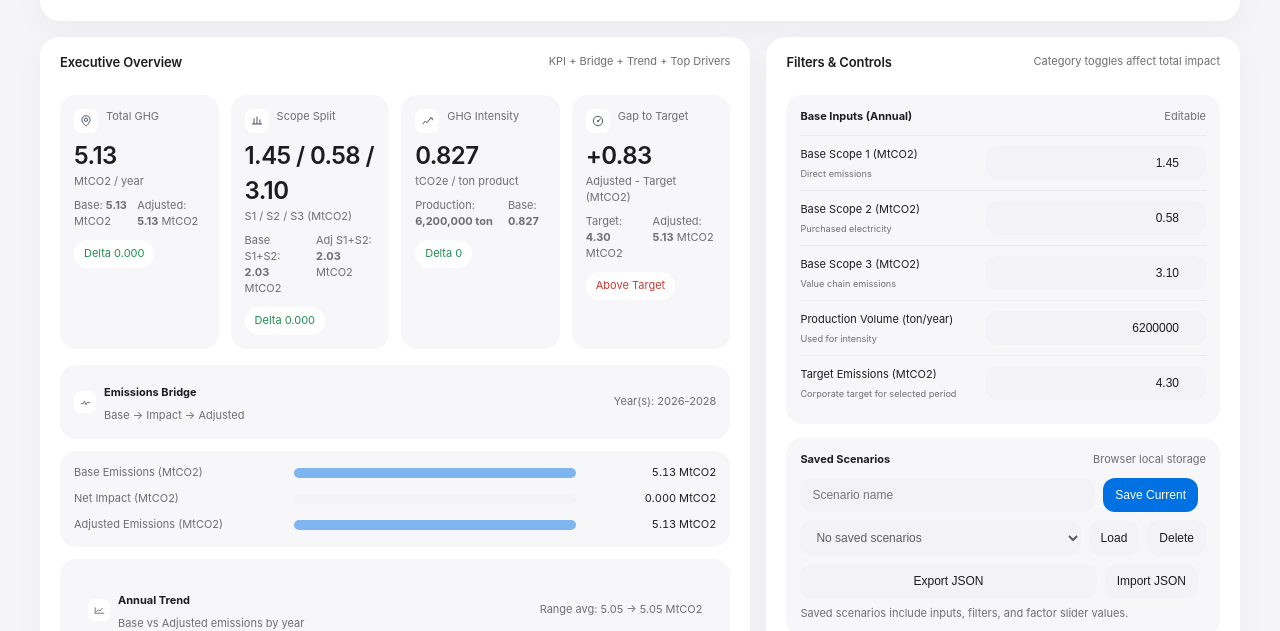
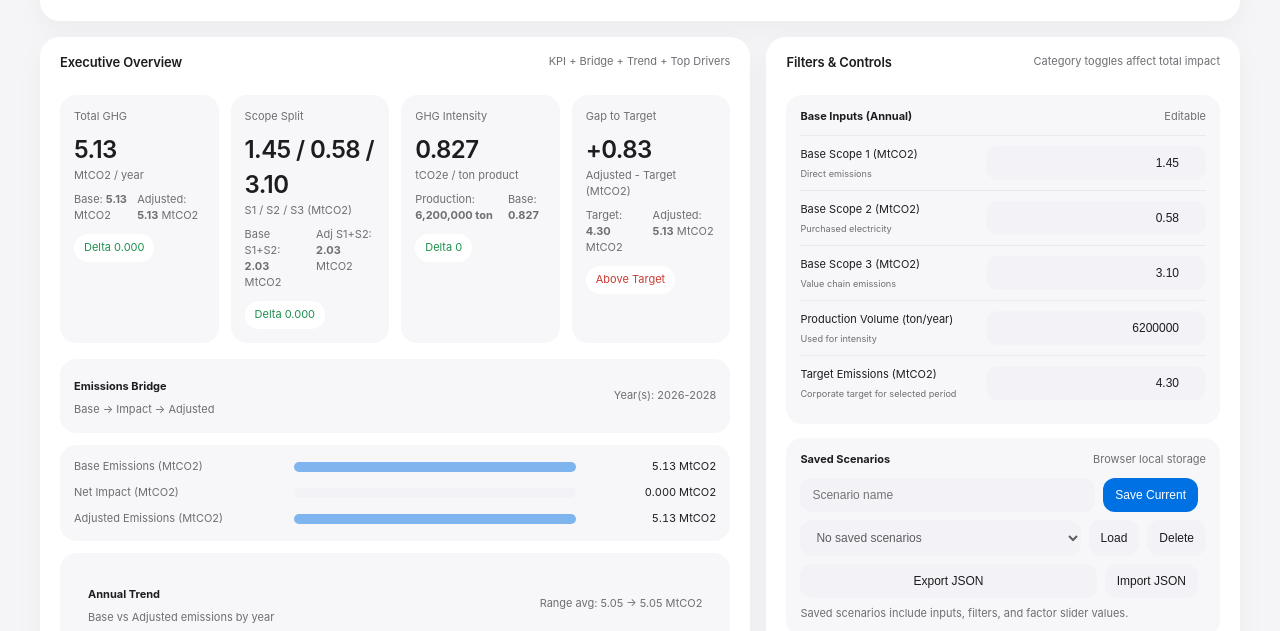
Before and after one commit to jakkawalp-maker/IRPC-SD-Dashboard, a plain HTML site: page index.html in a window 1280 px wide. Shown: the part 183-814 px from the top of the page. Drawn offline with Linux system fonts and the light colour scheme.

Commit message:
Update GHG dashboard: phase 1.1 + scope display in MtCO2

```diff
--- a/index.html
+++ b/index.html
@@ -44,48 +44,28 @@
         <div class="bd">
           <div class="kpis">
             <div class="kpi">
-              <div class="kpiHead">
-                <span class="kpiIcon" aria-hidden="true">
-                  <svg viewBox="0 0 24 24" fill="none"><path d="M12 3C8 3 5 6 5 10c0 5 7 11 7 11s7-6 7-11c0-4-3-7-7-7z" stroke="currentColor" stroke-width="1.7"/><circle cx="12" cy="10" r="2.8" stroke="currentColor" stroke-width="1.7"/></svg>
-                </span>
               <div class="t">Total GHG</div>
-              </div>
               <div class="v" id="kpiTotal">-</div>
               <div class="u">MtCO2 / year</div>
               <div class="row"><span>Base: <b id="baseTotal">-</b> MtCO2</span><span>Adjusted: <b id="adjTotal">-</b> MtCO2</span></div>
               <div id="dTotal" class="delta">Delta -</div>
             </div>
             <div class="kpi">
-              <div class="kpiHead">
-                <span class="kpiIcon" aria-hidden="true">
-                  <svg viewBox="0 0 24 24" fill="none"><path d="M4 17h16M7 17V8m5 9V5m5 12v-7" stroke="currentColor" stroke-width="1.7" stroke-linecap="round"/></svg>
-                </span>
               <div class="t">Scope Split</div>
-              </div>
               <div class="v" id="kpiSplit">-</div>
               <div class="u">S1 / S2 / S3 (MtCO2)</div>
               <div class="row"><span>Base S1+S2: <b id="base12">-</b> MtCO2</span><span>Adj S1+S2: <b id="adj12">-</b> MtCO2</span></div>
               <div id="d12" class="delta">Delta -</div>
             </div>
             <div class="kpi">
-              <div class="kpiHead">
-                <span class="kpiIcon" aria-hidden="true">
-                  <svg viewBox="0 0 24 24" fill="none"><path d="M5 17l4-5 3 3 6-8" stroke="currentColor" stroke-width="1.7" stroke-linecap="round" stroke-linejoin="round"/><path d="M18 7h3v3" stroke="currentColor" stroke-width="1.7" stroke-linecap="round"/></svg>
-                </span>
               <div class="t">GHG Intensity</div>
-              </div>
               <div class="v" id="kpiInt">-</div>
               <div class="u">tCO2e / ton product</div>
               <div class="row"><span>Production: <b id="outProd">-</b></span><span>Base: <b id="baseInt">-</b></span></div>
               <div id="dInt" class="delta">Delta -</div>
             </div>
             <div class="kpi">
-              <div class="kpiHead">
-                <span class="kpiIcon" aria-hidden="true">
-                  <svg viewBox="0 0 24 24" fill="none"><circle cx="12" cy="12" r="8" stroke="currentColor" stroke-width="1.7"/><path d="M12 12L16 9" stroke="currentColor" stroke-width="1.7" stroke-linecap="round"/><circle cx="12" cy="12" r="1.6" fill="currentColor"/></svg>
-                </span>
               <div class="t">Gap to Target</div>
-              </div>
               <div class="v" id="kpiGap">-</div>
               <div class="u">Adjusted - Target (MtCO2)</div>
               <div class="row"><span>Target: <b id="targetV">-</b> MtCO2</span><span>Adjusted: <b id="adjV">-</b> MtCO2</span></div>
@@ -95,12 +75,7 @@
 
           <div class="section">
             <div class="mini">
-              <div class="titleWithIcon">
-                <span class="miniIcon" aria-hidden="true">
-                  <svg viewBox="0 0 24 24" fill="none"><path d="M4 16h4l2-5 3 7 2-4h5" stroke="currentColor" stroke-width="1.7" stroke-linecap="round" stroke-linejoin="round"/></svg>
-                </span>
               <div><b>Emissions Bridge</b><br /><span>Base -> Impact -> Adjusted</span></div>
-              </div>
               <span id="yearLabel">Year(s): -</span>
             </div>
             <div class="wf">
@@ -123,12 +98,7 @@
 
             <div class="trend">
               <div class="mini" style="margin-bottom:8px">
-                <div class="titleWithIcon">
-                  <span class="miniIcon" aria-hidden="true">
-                    <svg viewBox="0 0 24 24" fill="none"><path d="M4 17V7m0 10h16M7 14l3-3 3 2 4-5" stroke="currentColor" stroke-width="1.7" stroke-linecap="round" stroke-linejoin="round"/></svg>
-                  </span>
                 <div><b>Annual Trend</b><br /><span>Base vs Adjusted emissions by year</span></div>
-                </div>
                 <span class="hint" id="trendSummary">-</span>
               </div>
               <svg id="trendSvg" viewBox="0 0 760 240" role="img" aria-label="Annual emissions trend chart"></svg>
@@ -136,12 +106,7 @@
 
             <div class="list">
               <div class="mini" style="margin-bottom:8px">
-                <div class="titleWithIcon">
-                  <span class="miniIcon" aria-hidden="true">
-                    <svg viewBox="0 0 24 24" fill="none"><path d="M5 18h14M7 15h10M9 12h6M11 9h2" stroke="currentColor" stroke-width="1.7" stroke-linecap="round"/></svg>
-                  </span>
                 <div><b>Top Drivers</b><br /><span>Based on filter/search/sort</span></div>
-                </div>
                 <span class="hint">Top 10 factors</span>
               </div>
               <div id="drivers"></div>
--- a/styles.css
+++ b/styles.css
@@ -110,26 +110,6 @@ button.primary{
 .kpi .t{font-size:11px;color:var(--muted);margin-bottom:8px}
 .kpi .v{font-size:24px;font-weight:630;letter-spacing:-.026em;word-break:break-word}
 .kpi .u{font-size:11px;color:var(--muted)}
-.kpiHead{
-  display:flex;
-  align-items:center;
-  gap:8px;
-  margin-bottom:6px;
-}
-.kpiIcon{
-  width:24px;
-  height:24px;
-  border-radius:8px;
-  background:#ffffff;
-  display:inline-flex;
-  align-items:center;
-  justify-content:center;
-  color:#4b5563;
-}
-.kpiIcon svg{
-  width:14px;
-  height:14px;
-}
 .kpi .row{
   margin-top:8px;
   display:flex;
@@ -161,25 +141,6 @@ button.primary{
   justify-content:space-between;
   align-items:center;
   gap:8px;
-}
-.titleWithIcon{
-  display:flex;
-  align-items:center;
-  gap:8px;
-}
-.miniIcon{
-  width:22px;
-  height:22px;
-  border-radius:7px;
-  background:#ffffff;
-  display:inline-flex;
-  align-items:center;
-  justify-content:center;
-  color:#6b7280;
-}
-.miniIcon svg{
-  width:13px;
-  height:13px;
 }
 .mini b{font-size:11px}
 .mini span{font-size:11px;color:var(--muted)}
```
Lines whose indentation alone changed are shown as unchanged.
